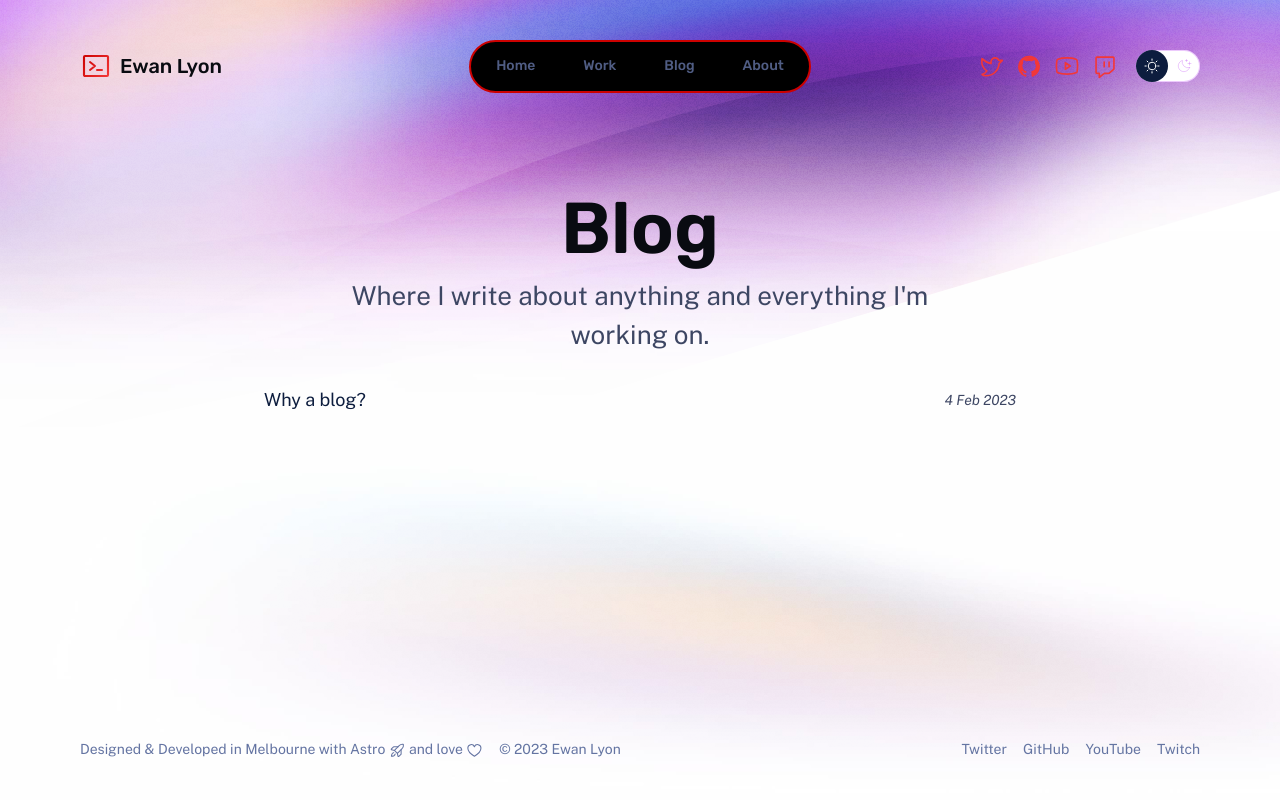
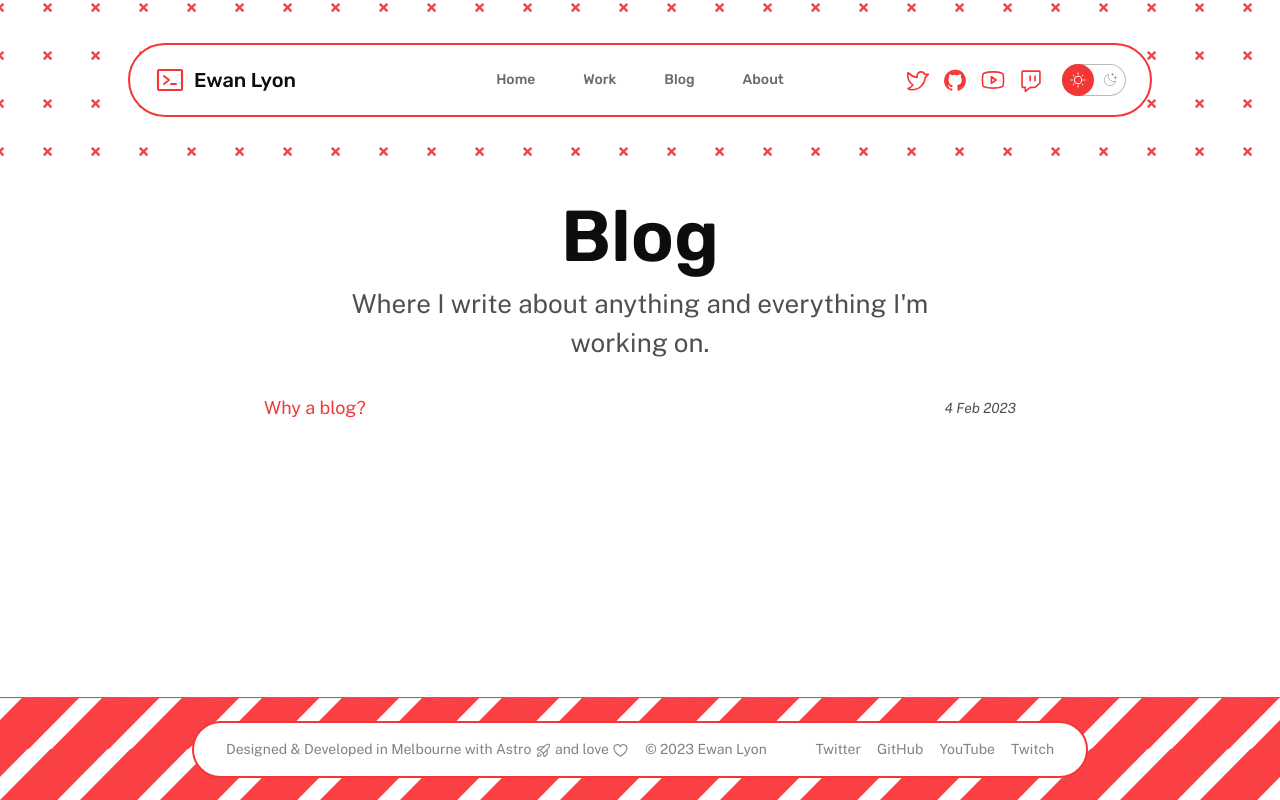
Before and after one commit to EwanLyon/ewanlyon.com, an Astro site: page /blog in a window 1280 px wide. Built offline with nearby package versions, Linux system fonts and the light colour scheme; Astro itself is replaced by a stand-in of ours.

Commit message:
new design

```diff
--- a/src/components/Footer.astro
+++ b/src/components/Footer.astro
@@ -1,10 +1,11 @@
 ---
 import Icon from './Icon.astro';
-import {github, twitch, twitter, youtube} from '../settings';
+import { github, twitch, twitter, youtube } from '../settings';
 const currentYear = new Date().getFullYear();
 ---
 
 <footer>
+	<div class="footerContainer">
 		<div class="group">
 			<p>
 				Designed & Developed in Melbourne with <a href="https://astro.build/">Astro</a>
@@ -20,14 +21,14 @@ const currentYear = new Date().getFullYear();
 			<a href={`https://www.youtube.com/${youtube}`}> YouTube</a>
 			<a href={`https://twitch.tv/${twitch}`}> Twitch</a>
 		</p>
+	</div>
 </footer>
 <style>
 	footer {
 		display: flex;
 		flex-direction: column;
-		gap: 3rem;
 		margin-top: auto;
-		padding: 3rem 2rem 3rem;
+		padding: 2rem 2rem 2rem;
 		text-align: center;
 		color: var(--gray-400);
 		font-size: var(--text-sm);
@@ -62,11 +63,22 @@ const currentYear = new Date().getFullYear();
 		flex-wrap: wrap;
 	}
 
+	.footerContainer {
+		display: flex;
+		flex-direction: column;
+		justify-content: space-between;
+		border-radius: 2rem;
+		border: 2px solid var(--accent-dark);
+		background-color: var(--gray-999);
+		padding: 1rem 0;
+		gap: 2rem;
+	}
+
 	@media (min-width: 50em) {
 		footer {
 			flex-direction: row;
-			justify-content: space-between;
-			padding: 2.5rem 5rem;
+			justify-content: center;
+			padding: 1.4rem 5rem;
 		}
 
 		.group {
@@ -78,5 +90,14 @@ const currentYear = new Date().getFullYear();
 		.socials {
 			justify-content: flex-end;
 		}
+
+		.footerContainer {
+			flex-direction: row;
+			width: 80%;
+			border-radius: 999rem;
+			border: 2px solid var(--accent-dark);
+			background-color: var(--gray-999);
+			padding: 1rem 2rem;
+		}
 	}
 </style>
--- /dev/null
+++ b/src/components/GreebleBlocks.astro
@@ -0,0 +1,52 @@
+---
+const numberOfBlocks = 10;
+---
+
+<div class="block-containers">
+	{
+		[...Array(numberOfBlocks).keys()].map((num) => {
+			return <div class="block" style={`animation-delay: ${num * 100}ms`} />;
+		})
+	}
+</div>
+
+<style>
+	.block-containers {
+		display: flex;
+		gap: 1rem;
+		margin: auto;
+	}
+
+	@keyframes flicker {
+		0% {
+			opacity: 1;
+		}
+		50% {
+			opacity: 0;
+		}
+		100% {
+			opacity: 1;
+		}
+	}
+
+	.block {
+		background: var(--accent-dark);
+		height: 0.5rem;
+		width: 2rem;
+		border-radius: 999rem;
+		animation-name: flicker;
+		animation-duration: 5s;
+		animation-iteration-count: infinite;
+	}
+
+	@media (min-width: 50em) {
+		.block-containers {
+			gap: 2rem;
+		}
+
+		.block {
+			background: var(--accent-dark);
+			width: 4rem;
+		}
+	}
+</style>
--- a/src/components/Nav.astro
+++ b/src/components/Nav.astro
@@ -23,7 +23,7 @@ const iconLinks: { label: string; href: string; icon: IconProps['icon'] }[] = [
 <nav>
 	<div class="menu-header">
 		<a href="/" class="site-title">
-			<Icon icon="terminal-window" color="var(--accent-regular)" size="1.6em" gradient />
+			<Icon icon="terminal-window" color="var(--accent-regular)" size="1.6em" />
 			Ewan Lyon
 		</a>
 		<menu-button>
@@ -45,9 +45,7 @@ const iconLinks: { label: string; href: string; icon: IconProps['icon'] }[] = [
 							class:list={[
 								'link',
 								{
-									active:
-										Astro.url.pathname === href ||
-										(href !== '/' && Astro.url.pathname.startsWith(href)),
+									active: Astro.url.pathname === href || (href !== '/' && Astro.url.pathname.startsWith(href)),
 								},
 							]}
 							href={href}
@@ -144,29 +142,32 @@ const iconLinks: { label: string; href: string; icon: IconProps['icon'] }[] = [
 		border-radius: 999rem;
 		padding: 0.5rem;
 		font-size: 1.5rem;
-		color: var(--gray-300);
-		background: radial-gradient(var(--gray-900), var(--gray-800) 150%);
-		box-shadow: var(--shadow-md);
+		color: var(--accent-dark);
+		background: radial-gradient(var(--gray-999), var(--gray-999) 150%);
+		/* background: var(--gray-999); */
+		/* box-shadow: var(--shadow-md); */
+		border: 1px solid var(--accent-dark);
 	}
 
 	.menu-button[aria-expanded='true'] {
 		color: var(--gray-0);
-		background: linear-gradient(180deg, var(--gray-600), transparent),
-			radial-gradient(var(--gray-900), var(--gray-800) 150%);
+		/* background: linear-gradient(180deg, var(--gray-600), transparent),
+			radial-gradient(var(--gray-900), var(--gray-800) 150%); */
+		background: var(--accent-dark)
 	}
 
 	.menu-button[hidden] {
 		display: none;
 	}
 
-	.menu-button::before {
+	/* .menu-button::before {
 		position: absolute;
 		inset: -1px;
 		content: '';
 		background: var(--gradient-stroke);
 		border-radius: 999rem;
 		z-index: -1;
-	}
+	} */
 
 	#menu-content {
 		position: absolute;
@@ -183,7 +184,7 @@ const iconLinks: { label: string; href: string; icon: IconProps['icon'] }[] = [
 		line-height: 1.2;
 		list-style: none;
 		padding: 2rem;
-		background-color: #000;
+		background-color: var(--gray-999);
 	}
 
 	.link {
@@ -204,9 +205,10 @@ const iconLinks: { label: string; href: string; icon: IconProps['icon'] }[] = [
 		justify-content: space-between;
 		gap: 0.75rem;
 		padding: 1.5rem 2rem 1.5rem 1.5rem;
-		background-color: #000;
+		background-color: var(--gray-999);
 		border-radius: 0 0 0.75rem 0.75rem;
-		box-shadow: var(--shadow-lg);
+		/* box-shadow: var(--shadow-lg); */
+		border-bottom: 3px solid var(--accent-dark);
 	}
 
 	.socials {
@@ -240,8 +242,13 @@ const iconLinks: { label: string; href: string; icon: IconProps['icon'] }[] = [
 			display: grid;
 			grid-template-columns: 1fr auto 1fr;
 			align-items: center;
-			padding: 2.5rem 5rem;
+			padding: 1rem 1.5rem;
 			gap: 1rem;
+			width: 80%;
+			margin: 2.7rem auto 5rem;
+			border-radius: 999rem;
+			border: 2px solid var(--accent-dark);
+			background-color: var(--gray-999);
 		}
 
 		.menu-header {
@@ -260,20 +267,7 @@ const iconLinks: { label: string; href: string; icon: IconProps['icon'] }[] = [
 			position: relative;
 			flex-direction: row;
 			font-size: var(--text-sm);
-			border-radius: 999rem;
-			border: 2px solid var(--accent-light);
-			padding: 0.5rem 0.5625rem;
-			/* background: radial-gradient(var(--gray-900), var(--gray-800) 150%);
-			box-shadow: var(--shadow-md); */
-		}
-
-		.nav-items::before {
-			position: absolute;
-			inset: -1px;
-			content: '';
-			/* background: var(--gradient-stroke); */
-			border-radius: 999rem;
-			z-index: -1;
+			padding: 0;
 		}
 
 		.link {
@@ -286,12 +280,10 @@ const iconLinks: { label: string; href: string; icon: IconProps['icon'] }[] = [
 		.link:focus {
 			color: var(--gray-100);
 			background-color: var(--accent-dark);
-			/* outline: 2px solid var(--accent-dark); */
 		}
 
 		.link.active {
-			color: var(--accent-text-over);
-			/* background-color: var(--accent-regular); */
+			color: var(--nav-selected-color);
 			outline: 2px solid var(--accent-dark);
 		}
 
@@ -300,9 +292,10 @@ const iconLinks: { label: string; href: string; icon: IconProps['icon'] }[] = [
 
 			justify-self: flex-end;
 			align-items: center;
-			padding: 0;
 			background-color: transparent;
 			box-shadow: none;
+			padding: 0;
+			border: 0;
 		}
 
 		.socials {
--- a/src/components/ThemeToggle.astro
+++ b/src/components/ThemeToggle.astro
@@ -39,7 +39,7 @@ import Icon from './Icon.astro';
 		z-index: -1;
 		position: absolute;
 		inset: 0;
-		background-color: var(--accent-regular);
+		background-color: var(--accent-dark);
 		border-radius: 999rem;
 	}
 
--- a/src/layouts/BaseLayout.astro
+++ b/src/layouts/BaseLayout.astro
@@ -34,57 +34,43 @@ const { title, description } = Astro.props;
 		<style>
 			:root {
 				--_placeholder-bg: linear-gradient(transparent, transparent);
-				--bg-image-main: url('/assets/backgrounds/bg-main-light-800w.jpg');
-				--bg-image-main-curves: url('/assets/backgrounds/bg-main-light.svg');
+				--bg-image-main: url('/assets/backgrounds/cross-grid.svg');
 				--bg-image-subtle-1: var(--_placeholder-bg);
 				--bg-image-subtle-2: var(--_placeholder-bg);
 				--bg-image-footer: var(--_placeholder-bg);
-				--bg-svg-blend-mode: overlay;
+				--bg-svg-blend-mode: normal;
 				--bg-blend-mode: darken;
 				--bg-image-aspect-ratio: 2.25;
-				--bg-scale: 1.68;
+				--bg-scale: 0.05;
+				--bg-footer-scale: 0.54;
 				--bg-aspect-ratio: calc(var(--bg-image-aspect-ratio) / var(--bg-scale));
-				--bg-gradient-size: calc(var(--bg-scale) * 100%);
+				/* --bg-gradient-size: calc(var(--bg-scale) * 100%);
+				--bg-footer-size: calc(var(--bg-footer-scale) * 100%); */
+				--bg-gradient-size: 2rem;
+				--bg-footer-size: 19.7rem;
 			}
 
 			:root.theme-dark {
-				--bg-image-main: url('/assets/backgrounds/bg-main-dark-800w.jpg');
-				--bg-image-main-curves: url('/assets/backgrounds/bg-main-dark.svg');
-				--bg-svg-blend-mode: darken;
+				--bg-image-main: url('/assets/backgrounds/cross-grid.svg');
+				--bg-svg-blend-mode: normal;
 				--bg-blend-mode: lighten;
 			}
 
 			/* These backgrounds are displayed below the fold, so we lazy load them
 			   once the `.loaded` class has been set.  */
 			:root.loaded {
-				--bg-image-subtle-1: url('/assets/backgrounds/bg-subtle-1-light-800w.jpg');
-				--bg-image-subtle-2: url('/assets/backgrounds/bg-subtle-2-light-800w.jpg');
-				--bg-image-footer: url('/assets/backgrounds/bg-footer-light-800w.jpg');
+				--bg-image-footer: url('/assets/backgrounds/footer-bars.svg');
 			}
 			:root.loaded.theme-dark {
-				--bg-image-subtle-1: url('/assets/backgrounds/bg-subtle-1-dark-800w.jpg');
-				--bg-image-subtle-2: url('/assets/backgrounds/bg-subtle-2-dark-800w.jpg');
-				--bg-image-footer: url('/assets/backgrounds/bg-footer-dark-800w.jpg');
+				--bg-image-footer: url('/assets/backgrounds/footer-bars.svg');
 			}
 
 			@media (min-width: 50em) {
 				:root {
-					--bg-scale: 1;
-					--bg-image-main: url('/assets/backgrounds/bg-main-light-1440w.jpg');
-				}
-				:root.theme-dark {
-					--bg-image-main: url('/assets/backgrounds/bg-main-dark-1440w.jpg');
-				}
-
-				:root.loaded {
-					--bg-image-subtle-1: url('/assets/backgrounds/bg-subtle-1-light-1440w.jpg');
-					--bg-image-subtle-2: url('/assets/backgrounds/bg-subtle-2-light-1440w.jpg');
-					--bg-image-footer: url('/assets/backgrounds/bg-footer-light-1440w.jpg');
-				}
-				:root.loaded.theme-dark {
-					--bg-image-subtle-1: url('/assets/backgrounds/bg-subtle-1-dark-1440w.jpg');
-					--bg-image-subtle-2: url('/assets/backgrounds/bg-subtle-2-dark-1440w.jpg');
-					--bg-image-footer: url('/assets/backgrounds/bg-footer-dark-1440w.jpg');
+					/* --bg-scale: 0.026;
+					--bg-footer-scale: 0.089; */
+					--bg-gradient-size: 3rem;
+					--bg-footer-size: 10rem;
 				}
 			}
 
@@ -93,13 +79,13 @@ const { title, description } = Astro.props;
 				isolation: isolate;
 				background:
 					/*noise*/ url('/assets/backgrounds/noise.png') top center/220px repeat,
-					/*footer*/ var(--bg-image-footer) bottom center/var(--bg-gradient-size) no-repeat,
-					/*header1*/ var(--bg-image-main-curves) top center/var(--bg-gradient-size) no-repeat,
-					/*header2*/ var(--bg-image-main) top center/var(--bg-gradient-size) no-repeat,
+					/*footer*/ var(--bg-image-footer) bottom center/var(--bg-footer-size) repeat-x,
+					/*header*/ var(--bg-image-main) top center/var(--bg-gradient-size) repeat-x,
 					/*base*/ var(--gray-999);
 				background-blend-mode: /*noise*/ overlay, /*footer*/ var(--bg-blend-mode),
 					/*header1*/ var(--bg-svg-blend-mode), /*header2*/ normal, /*base*/ normal;
 			}
+
 			@media (forced-colors: active) {
 				/* Deactivate custom backgrounds for high contrast users. */
 				.backgrounds {
--- a/src/pages/index.astro
+++ b/src/pages/index.astro
@@ -15,6 +15,7 @@ import PortfolioPreview from '../components/PortfolioPreview.astro';
 // Page section components
 import ContactCTA from '../components/ContactCTA.astro';
 import Skills from '../components/Skills.astro';
+import GreebleBlocks from '../components/GreebleBlocks.astro';
 
 // Content Fetching: List four most recent work projects
 const projects = (await getCollection('work'))
@@ -53,7 +54,7 @@ const projects = (await getCollection('work'))
 
 			<!-- <Skills /> -->
 		</div>
-
+		<GreebleBlocks />
 		<main class="wrapper stack gap-20 lg:gap-48">
 			<section class="section with-background with-cta">
 				<header class="section-header stack gap-2 lg:gap-4">
@@ -161,7 +162,7 @@ const projects = (await getCollection('work'))
 	}
 
 	.with-background::before {
-		--hero-bg: var(--bg-image-subtle-2);
+		/* --hero-bg: var(--bg-image-subtle-2); */
 
 		content: '';
 		position: absolute;
--- a/src/styles/global.css
+++ b/src/styles/global.css
@@ -1,7 +1,7 @@
 /* Global variables */
 :root {
 	/* Colors */
-	--gray-0: #090b11;
+	/* --gray-0: #090b11;
 	--gray-50: #141925;
 	--gray-100: #283044;
 	--gray-200: #3d4663;
@@ -14,19 +14,34 @@
 	--gray-900: #f3f4f7;
 	--gray-999-basis: 0, 0%, 100%;
 	--gray-999_40: hsla(var(--gray-999-basis), 0.4);
-	--gray-999: #ffffff;
+	--gray-999: #ffffff; */
+	--gray-0: hsl(225, 0%, 5%);
+	--gray-50: hsl(222, 0%, 11%);
+	--gray-100: hsl(223, 0%, 21%);
+	--gray-200: hsl(226, 0%, 31%);
+	--gray-300: hsl(225, 0%, 42%);
+	--gray-400: hsl(225, 0%, 51%);
+	--gray-500: hsl(225, 0%, 61%);
+	--gray-600: hsl(225, 0%, 71%);
+	--gray-700: hsl(222, 0%, 81%);
+	--gray-800: hsl(224, 0%, 91%);
+	--gray-900: hsl(225, 0%, 96%);
+	--gray-999-basis: 0, 0%, 100%;
+	--gray-999_40: hsla(var(--gray-999-basis), 0.4);
+	--gray-999: hsl(0, 0%, 100%);
 
 	/* --accent-light: #c561f6;
 	--accent-regular: #7611a6;
 	--accent-dark: #1c0056; */
-	--accent-overlay: hsla(280, 89%, 67%, 0.33);
+	--accent-overlay: hsla(0, 0%, 19%, 0.33);
 	--accent-subtle-overlay: var(--accent-overlay);
 	--accent-text-over: var(--gray-999);
 	--accent-light: #CC0100;
-	--accent-regular: #0D1D3E;
+	--accent-regular: #f33737;
 	--accent-dark: #f33737;
 
 	--link-color: var(--accent-regular);
+	--nav-selected-color: var(--gray-0);
 
 	/* Gradients */
 	--gradient-stop-1: var(--accent-light);
@@ -77,7 +92,7 @@
 }
 
 :root.theme-dark {
-	--gray-0: #ffffff;
+	/* --gray-0: #ffffff;
 	--gray-50: #f3f4f7;
 	--gray-100: #e3e6ee;
 	--gray-200: #c3cadb;
@@ -89,19 +104,47 @@
 	--gray-800: #283044;
 	--gray-900: #141925;
 	--gray-999-basis: 225, 31%, 5%;
-	--gray-999: #090b11;
+	--gray-999: #090b11; */
+	--gray-0: #ffffff;
+	--gray-50: #f5f5f5;
+	--gray-100: #e8e8e8;
+	--gray-200: #cfcfcf;
+	--gray-300: #b5b5b5;
+	--gray-400: #9c9c9c;
+	--gray-500: #828282;
+	--gray-600: #6b6b6b;
+	--gray-700: #4f4f4f;
+	--gray-800: #363636;
+	--gray-900: #1c1c1c;
+	--gray-999-basis: 225, 0%, 5%;
+	--gray-999: #000000;
+	/* --gray-0: hsl(0, 0%, 100%);
+	--gray-50: hsl(358, 20%, 96%);
+	--gray-100: hsl(358, 24%, 91%);
+	--gray-200: hsl(358, 25%, 81%);
+	--gray-300: hsl(358, 25%, 71%);
+	--gray-400: hsl(358, 25%, 61%);
+	--gray-500: hsl(358, 25%, 51%);
+	--gray-600: hsl(358, 25%, 42%);
+	--gray-700: hsl(358, 24%, 31%);
+	--gray-800: hsl(358, 26%, 21%);
+	--gray-900: hsl(358, 30%, 11%);
+	--gray-999-basis: 358, 31%, 5%;
+	--gray-999: hsl(358, 31%, 5%); */
 
 	/* --accent-light: #1c0056;
 	--accent-regular: #7611a6;
 	--accent-dark: #c561f6; */
-	--accent-overlay: hsla(280, 89%, 67%, 0.33);
+	/* --accent-overlay: hsla(358, 70%, 67%, 0.33); */
 	--accent-subtle-overlay: hsla(281, 81%, 36%, 0.33);
 	--accent-text-over: var(--gray-0);
 	--accent-light: #ff010a;
-	--accent-regular: #0D1D3E;
-	--accent-dark: #FA4348;
+	--accent-regular: #fa4248;
+	--accent-dark: #fa4248;
+	--accent-overlay: hsla(358, 95%, 62%, 0.5);
 
 	--link-color: var(--accent-dark);
+	--nav-selected-color: var(--gray-0);
 
 	--gradient-stop-1: #4c11c6;
 	--gradient-subtle: linear-gradient(150deg, var(--gray-900) 19%, var(--gray-999) 81%);
```
Also changed, not shown: public/assets/backgrounds/cross-grid.svg (added), public/assets/backgrounds/footer-bars.svg (added). Lines whose indentation alone changed are shown as unchanged.
